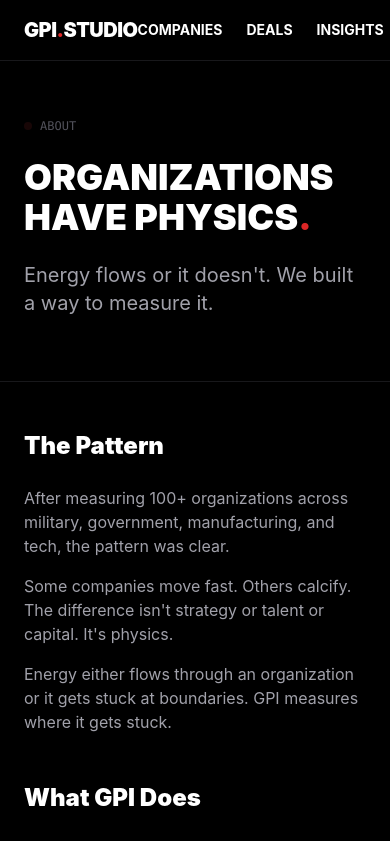
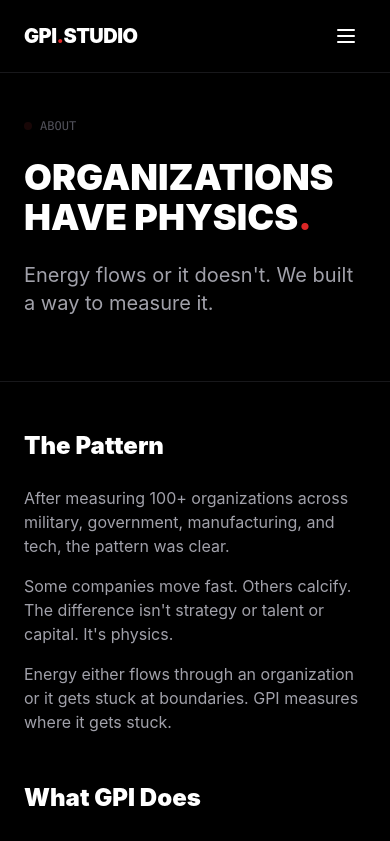
Before and after one commit to marcellmar/imaginationg, a Next.js app: page /about in a window 390 px wide. Shown: the top 841 px of the page. Built offline with nearby package versions, Linux system fonts and the light colour scheme.

Commit message:
Add mobile hamburger menu navigation

```diff
--- a/components/Navigation.tsx
+++ b/components/Navigation.tsx
@@ -1,11 +1,14 @@
-import React from 'react';
+import React, { useState } from 'react';
 import Link from 'next/link';
+import { Menu, X } from 'lucide-react';
 
 interface NavigationProps {
   currentPage?: string;
 }
 
 const Navigation: React.FC<NavigationProps> = ({ currentPage }) => {
+  const [isOpen, setIsOpen] = useState(false);
+
   const navItems = [
     { key: 'companies', label: 'COMPANIES', href: '/companies' },
     { key: 'deals', label: 'DEALS', href: '/deals' },
@@ -15,12 +18,15 @@ const Navigation: React.FC<NavigationProps> = ({ currentPage }) => {
   ];
 
   return (
+    <>
       <nav className="fixed top-0 left-0 right-0 z-50 bg-black/90 backdrop-blur-sm border-b border-zinc-900">
         <div className="max-w-7xl mx-auto px-6 py-4 flex justify-between items-center">
           <Link href="/" className="font-black text-xl tracking-tight">
             GPI<span className="text-red-600">.</span>STUDIO
           </Link>
-        <div className="flex gap-6 text-sm font-bold">
+
+          {/* Desktop Nav */}
+          <div className="hidden md:flex gap-6 text-sm font-bold">
             {navItems.map((item) => (
               <Link
                 key={item.key}
@@ -33,8 +39,47 @@ const Navigation: React.FC<NavigationProps> = ({ currentPage }) => {
               </Link>
             ))}
           </div>
+
+          {/* Mobile Menu Button */}
+          <button
+            onClick={() => setIsOpen(!isOpen)}
+            className="md:hidden p-2 text-white hover:text-red-600 transition-colors"
+            aria-label="Toggle menu"
+          >
+            {isOpen ? <X size={24} /> : <Menu size={24} />}
+          </button>
         </div>
       </nav>
+
+      {/* Mobile Menu Overlay */}
+      {isOpen && (
+        <div className="fixed inset-0 z-40 md:hidden">
+          {/* Backdrop */}
+          <div
+            className="absolute inset-0 bg-black/80 backdrop-blur-sm"
+            onClick={() => setIsOpen(false)}
+          />
+
+          {/* Menu */}
+          <div className="absolute top-16 left-0 right-0 bg-black border-b border-zinc-800">
+            <div className="flex flex-col py-4">
+              {navItems.map((item) => (
+                <Link
+                  key={item.key}
+                  href={item.href}
+                  onClick={() => setIsOpen(false)}
+                  className={`px-6 py-4 text-lg font-bold border-b border-zinc-900 hover:bg-zinc-900 transition-colors ${
+                    currentPage === item.key ? 'text-red-600' : 'text-white'
+                  }`}
+                >
+                  {item.label}
+                </Link>
+              ))}
+            </div>
+          </div>
+        </div>
+      )}
+    </>
   );
 };
 
```
Lines whose indentation alone changed are shown as unchanged.
